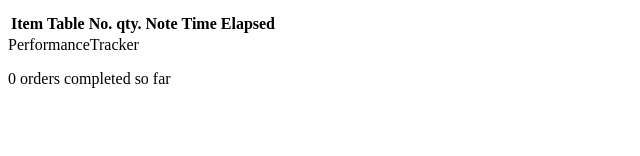
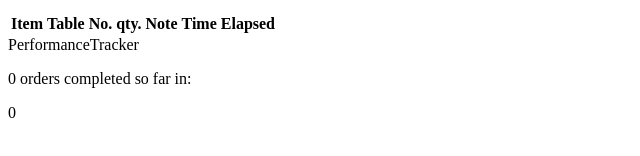
Before and after one commit to j-rob16/KitchenTimer-v2, a React (Vite) app: page / in a window 1280 px wide. Shown: the part 362-518 px from the top of the page, without its empty margins (0-640 px from the left). Built offline with nearby package versions, Linux system fonts and the light colour scheme.

Commit message:
fix to array methods causing errors in average completion times

```diff
--- a/src/App.tsx
+++ b/src/App.tsx
@@ -3,6 +3,7 @@ import OrderForm from "@/scenes/orderForm";
 import OrderTable from "@/scenes/orderTable";
 import PerformanceTracker from "@/scenes/performanceTracking";
 import { OrderType } from "@/shared/types";
+import { type } from "os";
 
 function App() {
   const [orders, setOrders] = useState<Array<OrderType>>([]);
@@ -25,6 +26,16 @@ function App() {
     copiedOrders[pendingOrderIndex].completedTime = completedTime;
     setOrders(copiedOrders);
 
+    if (orders.length > 0) {
+      const completedOrderArray = orders.map((order, i) => {
+        return order.completedTime;
+      });
+      console.log(completedOrderArray);
+      const totalOrderTime = completedOrderArray.reduce<number>((sumValue, currValue) => sumValue + currValue, 0);
+      const averageOrderTime = totalOrderTime / orders.length;
+      setAverageOrderTime(averageOrderTime);
+    }
+
     setTotalOrdersCompleted(orders.length);
   };
 
@@ -32,7 +43,7 @@ function App() {
     <div className="app">
       <OrderForm updateOrders={updateOrders} />
       <OrderTable orders={orders} updateCompletionTime={updateCompletionTime} />
-      <PerformanceTracker totalOrdersCompleted={totalOrdersCompleted} />
+      <PerformanceTracker totalOrdersCompleted={totalOrdersCompleted} averageOrderTime={averageOrderTime} />
     </div>
   );
 }
--- a/src/scenes/orderForm/index.tsx
+++ b/src/scenes/orderForm/index.tsx
@@ -31,7 +31,7 @@ const OrderForm = ({ updateOrders }: Props) => {
 
   const saveNewOrder = (evt: any) => {
     evt.preventDefault();
-    const copiedOrder: OrderType = {orderKey: 0, updateCompletionTime(id, completedTime) {
+    const copiedOrder: OrderType = {completedTime: 0, orderKey: 0, updateCompletionTime(id, completedTime) {
         return null
     },};
     copiedOrder.item = orderItem;
--- a/src/scenes/performanceTracking/index.tsx
+++ b/src/scenes/performanceTracking/index.tsx
@@ -1,11 +1,12 @@
 import { TrackerType } from '@/shared/types';
 import React from 'react'
 
-const PerformanceTracker = ({ totalOrdersCompleted }: TrackerType) => {
+const PerformanceTracker = ({ totalOrdersCompleted, averageOrderTime }: TrackerType) => {
   return (
     <>
       <div>PerformanceTracker</div>
-      <p>{totalOrdersCompleted} orders completed so far</p>
+      <p>{totalOrdersCompleted} orders completed so far in:</p>
+      <p>{averageOrderTime}</p>
     </>
     );
 };
--- a/src/shared/types.ts
+++ b/src/shared/types.ts
@@ -5,7 +5,7 @@ export interface OrderType {
   note?: string;
   id?: number;
   orderKey: number;
-  completedTime?: number | null;
+  completedTime: number;
   updateCompletionTime: (id: number, completedTime: number) => void;
 }
 
@@ -18,4 +18,5 @@ export interface CopiedOrderType {
 
 export interface TrackerType {
   totalOrdersCompleted: number;
+  averageOrderTime: number;
 }
```
